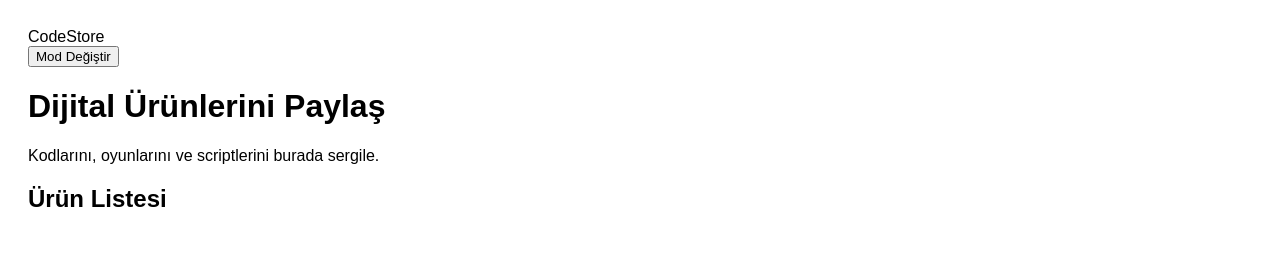
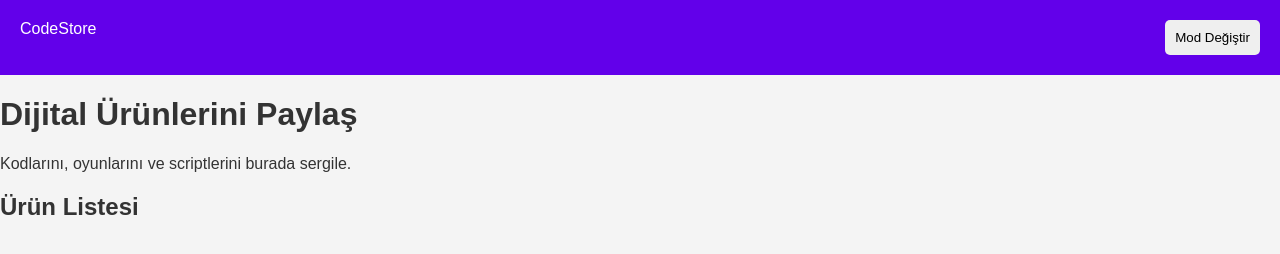
Before and after one commit to aliasim252014-cmd/CodeStore, a plain HTML site: page index.html in a window 1280 px wide. Drawn offline with Linux system fonts and the light colour scheme.

Commit message:
Update style.css

```diff
--- a/style.css
+++ b/style.css
@@ -1,4 +1,7 @@
-body { font-family: sans-serif; transition: 0.3s; padding: 20px; }
-body.dark { background: #121212; color: #fff; }
-.card { border: 1px solid #444; padding: 20px; border-radius: 10px; margin: 10px; }
-.btn-buy { background: #6200ea; color: white; padding: 10px; text-decoration: none; border-radius: 5px; }
+:root { --bg: #f4f4f4; --text: #333; --card: #fff; }
+body.dark { --bg: #121212; --text: #eee; --card: #1e1e1e; }
+body { background: var(--bg); color: var(--text); font-family: sans-serif; margin: 0; }
+nav { display: flex; justify-content: space-between; padding: 20px; background: #6200ea; color: white; }
+.grid { display: grid; grid-template-columns: repeat(auto-fit, minmax(250px, 1fr)); gap: 20px; padding: 20px; }
+.card { background: var(--card); padding: 20px; border-radius: 10px; box-shadow: 0 4px 6px rgba(0,0,0,0.1); }
+button { cursor: pointer; padding: 10px; border: none; border-radius: 5px; }
```
